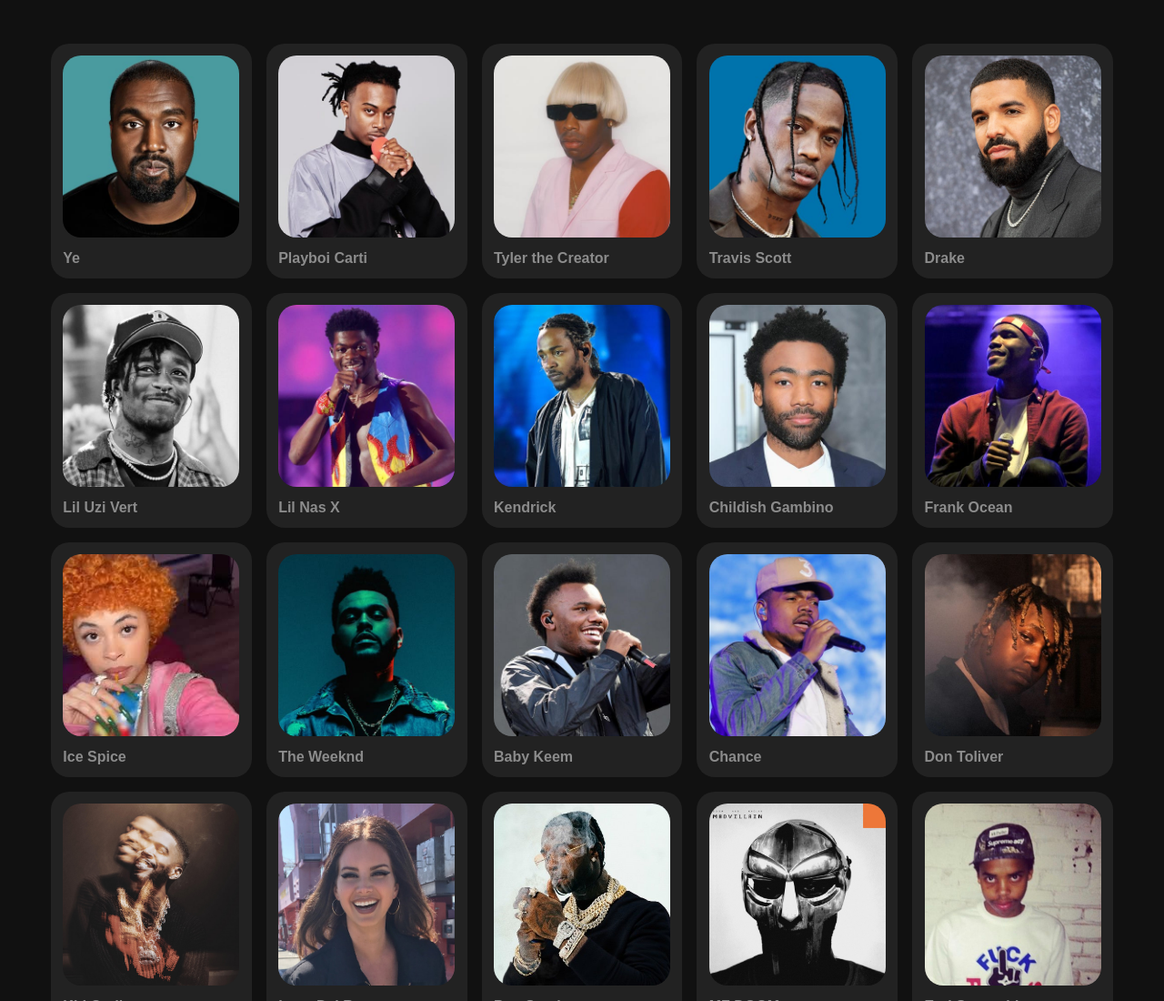
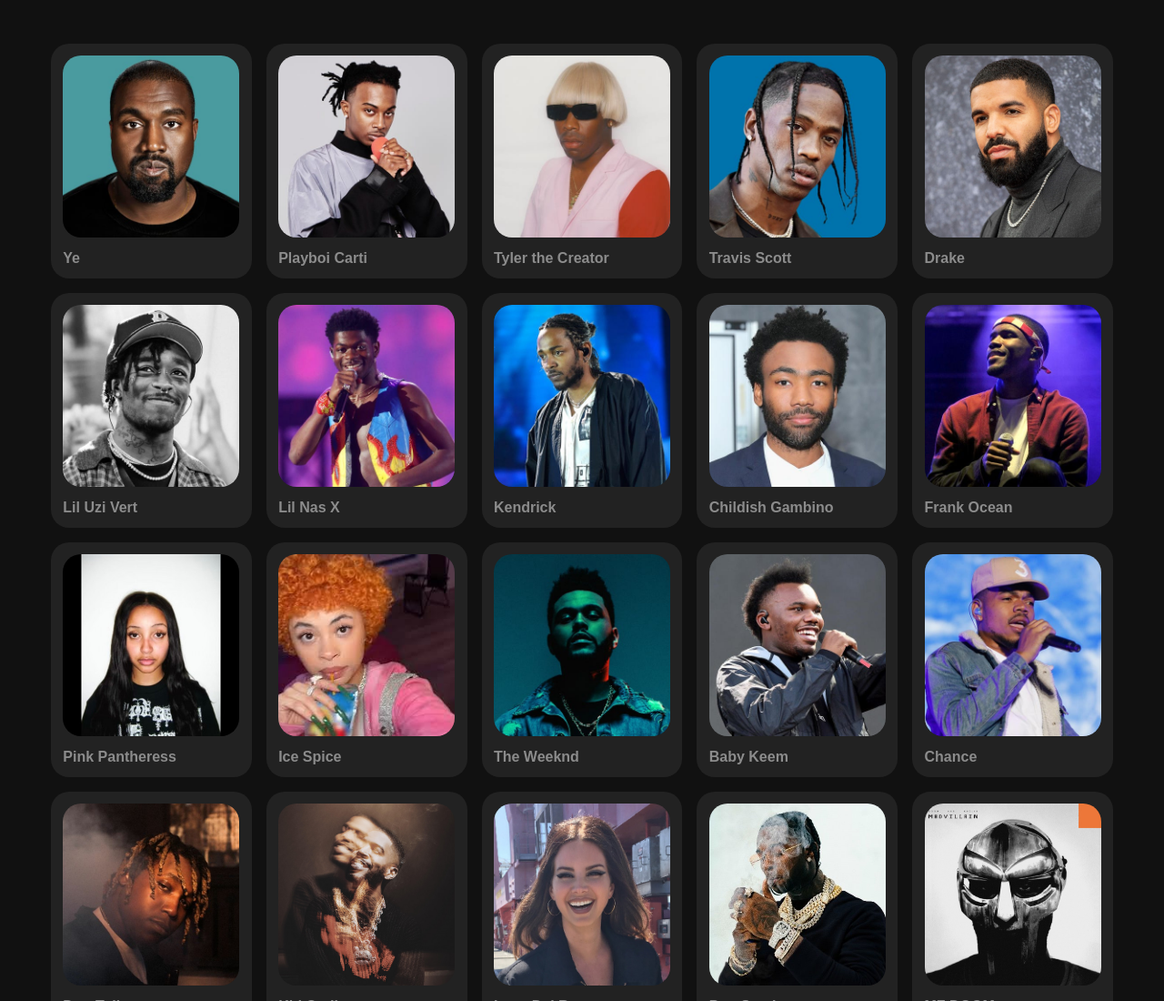
Before and after one commit to gridguy101/gridthing, a plain HTML site: page index.html in a window 1280 px wide. Shown: the top 1100 px of the page at 91% size. Drawn offline with Linux system fonts and the light colour scheme.

Commit message:
PinkPantheress and cudi fix

```diff
--- a/index.html
+++ b/index.html
@@ -158,6 +158,14 @@
         </div>
       </button>
 
+      <button class="button" onclick="window.location.href='https://trackerhub.vercel.app/s/1YUJa-tQ3ldbRSyI92U-0HPNRyBX9qzTaxZDmlBNdQkM'">
+        <img src="Images/PinkP.jpeg" alt="Button 8">
+        <div class="button-text">
+          <h2>Pink Pantheress</h2>
+          <p></p>
+        </div>
+      </button>
+
       <button class="button" onclick="window.location.href='https://trackerhub.vercel.app/s/1RxDoyYK7e-LHcrhSncdGUaKqCDL2ui1kBmjJ9hd0-hk'">
         <img src="Images/icespice.jpeg" alt="Button 9">
         <div class="button-text">
@@ -198,7 +206,7 @@
         </div>
       </button>
 
-      <button class="button" onclick="window.location.href='https://trackerhub.vercel.app/s/1WVJg19fU4Ryav_ItKAf6UeAI6YO5y6kl1U7CFNvnvMQ'">
+      <button class="button" onclick="window.location.href='https://trackerhub.vercel.app/s/1VN3BAxAtQ3Hccz6t9PQmz-ayhMLti9VAe0tzxQRyzxU'">
         <img src="Images/cudi.jpeg" alt="Button 6">
         <div class="button-text">
           <h2>Kid Cudi</h2>
```
Also changed, not shown: Images/PinkP.jpeg (added).
